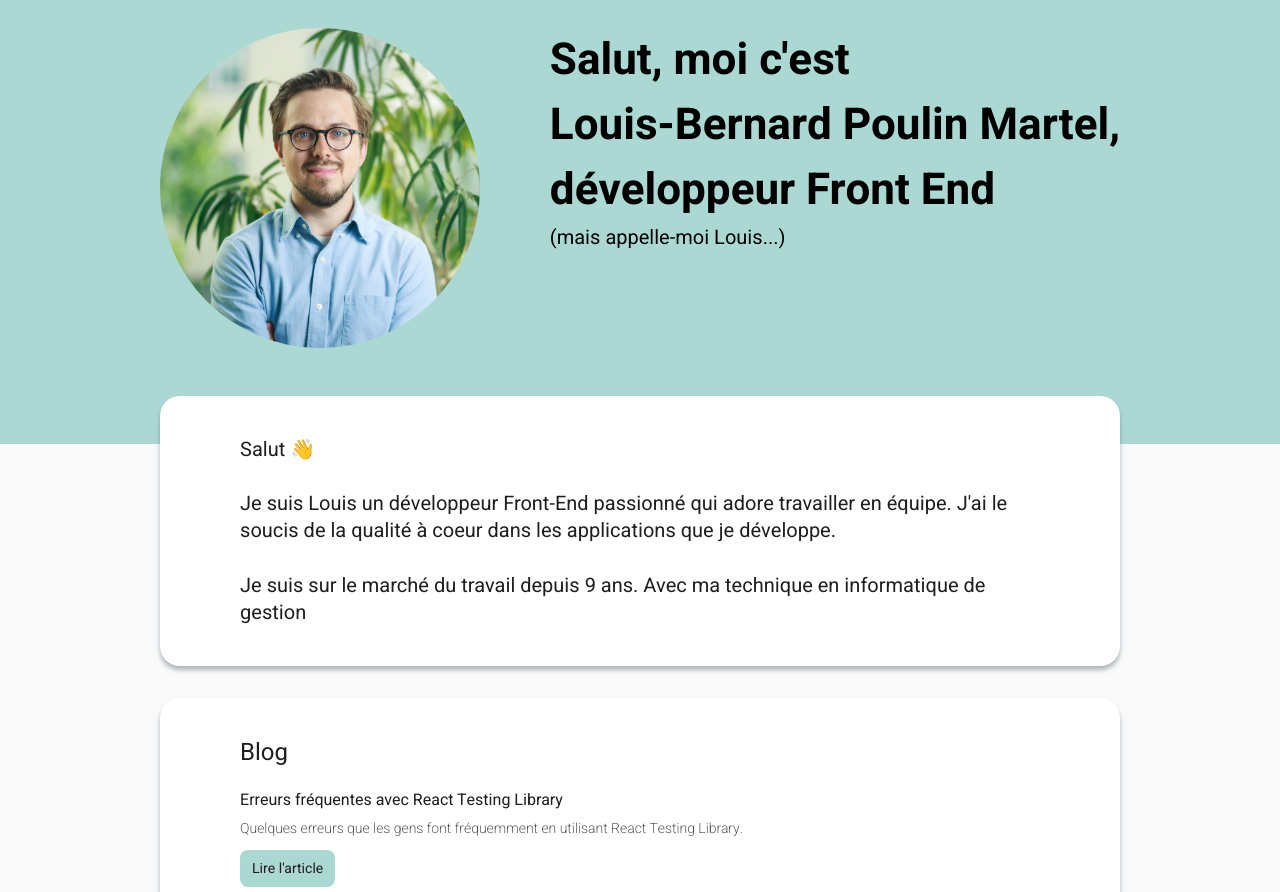
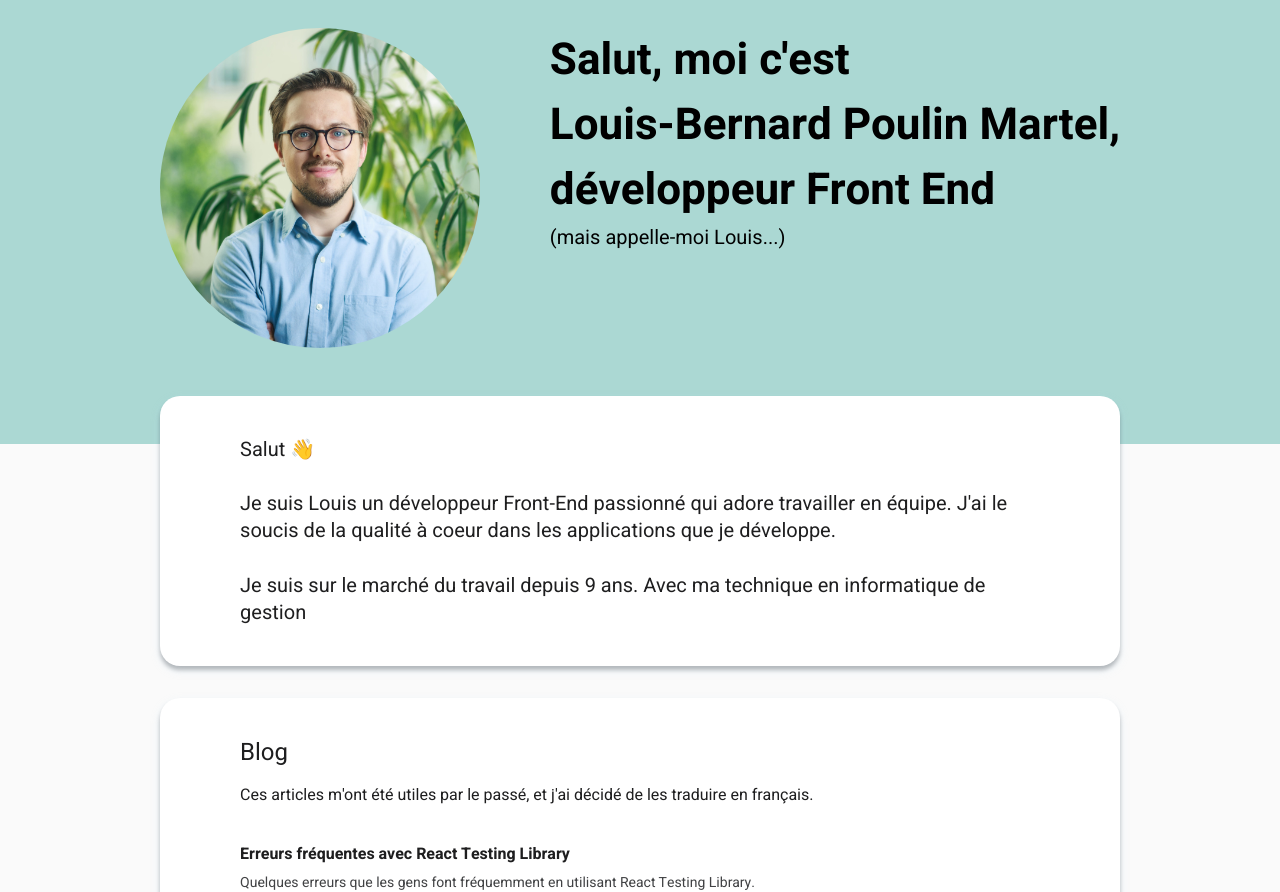
Before and after one commit to lbpmartel/loupoul-me, a Gatsby site: page / in a window 1280 px wide. Shown: the part 81-973 px from the top of the page. Built offline with nearby package versions, Linux system fonts and the light colour scheme; Gatsby itself is replaced by a stand-in of ours; some packages are replaced by stand-ins of ours; a web font is replaced by a local one.

Commit message:
Blog card intro

```diff
--- a/src/components/BlogPostsBigCard.js
+++ b/src/components/BlogPostsBigCard.js
@@ -4,7 +4,7 @@ import {
    BlogPreviewCard,
 } from "../components"
 
-import { H2 } from "../elements"
+import { H2, P } from "../elements"
 
 import { StaticQuery, graphql } from "gatsby"
 
@@ -31,6 +31,7 @@ export const BlogPostsBigCard = () => {
          render={ data => (
             <BigCard>
                <H2>Blog</H2>
+               <P margin="1rem 0 1rem 0" size="small">Ces articles m'ont été utiles par le passé, et j'ai décidé de les traduire en français.</P>
                { data.allMdx.edges.map(post =>
                   <BlogPreviewCard
                      key={ post.node.frontmatter.slug }
--- a/src/components/BlogPreviewCard.js
+++ b/src/components/BlogPreviewCard.js
@@ -5,10 +5,10 @@ import { Button } from "../components"
 export const BlogPreviewCard = ({ title, description, slug }) => {
    return (
       <BlogPreviewCardWrapper>
-         <H3 textAlign="left" margin="0 0 0.5rem 0">
+         <H3 textAlign="left" weight="bold" margin="0 0 0.5rem 0">
             { title }
          </H3>
-         <P size="xSmall" weight="thin" textAlign="left" margin="0 0 0.75rem 0" color="dark2">
+         <P size="xSmall" textAlign="left" margin="0 0 0.75rem 0" color="dark2">
             { description }
          </P>
          <Button href={ slug }>Lire l'article</Button>
```
